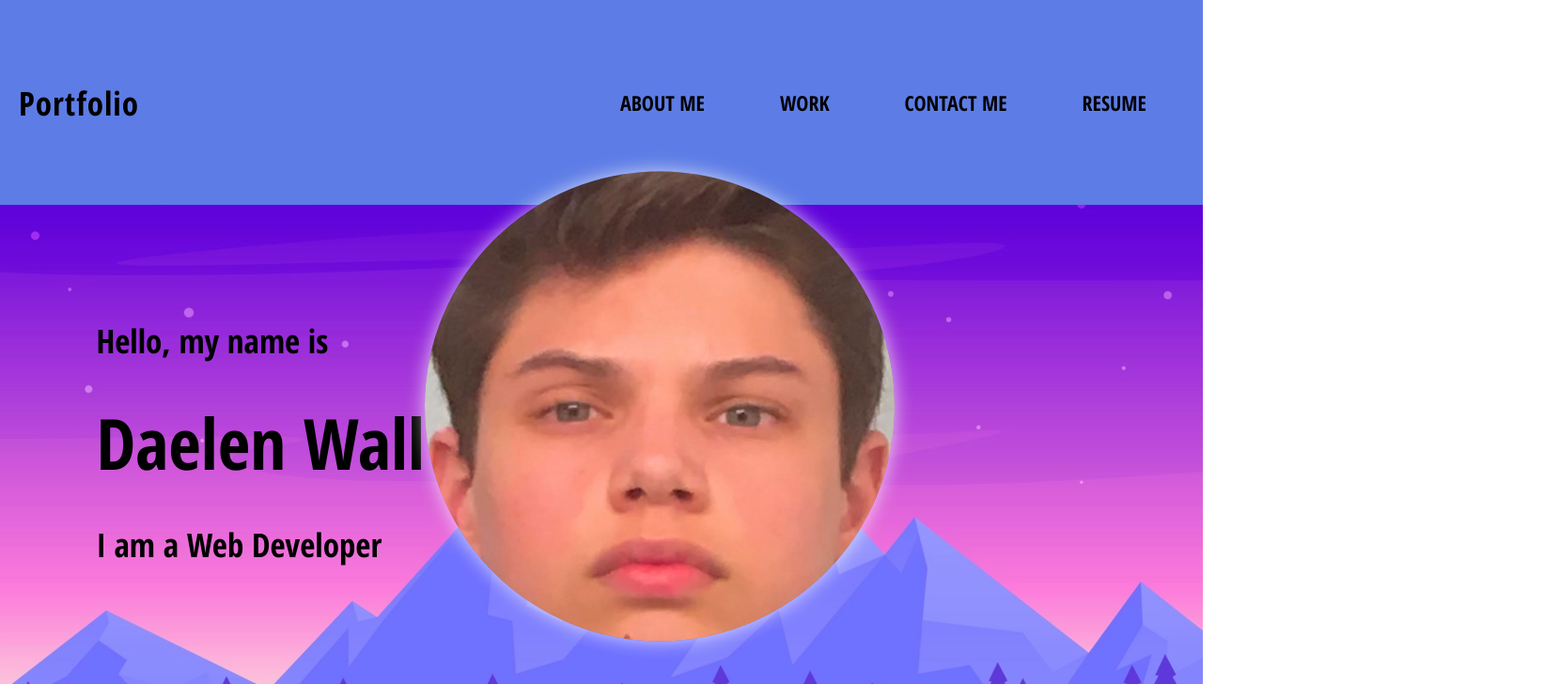
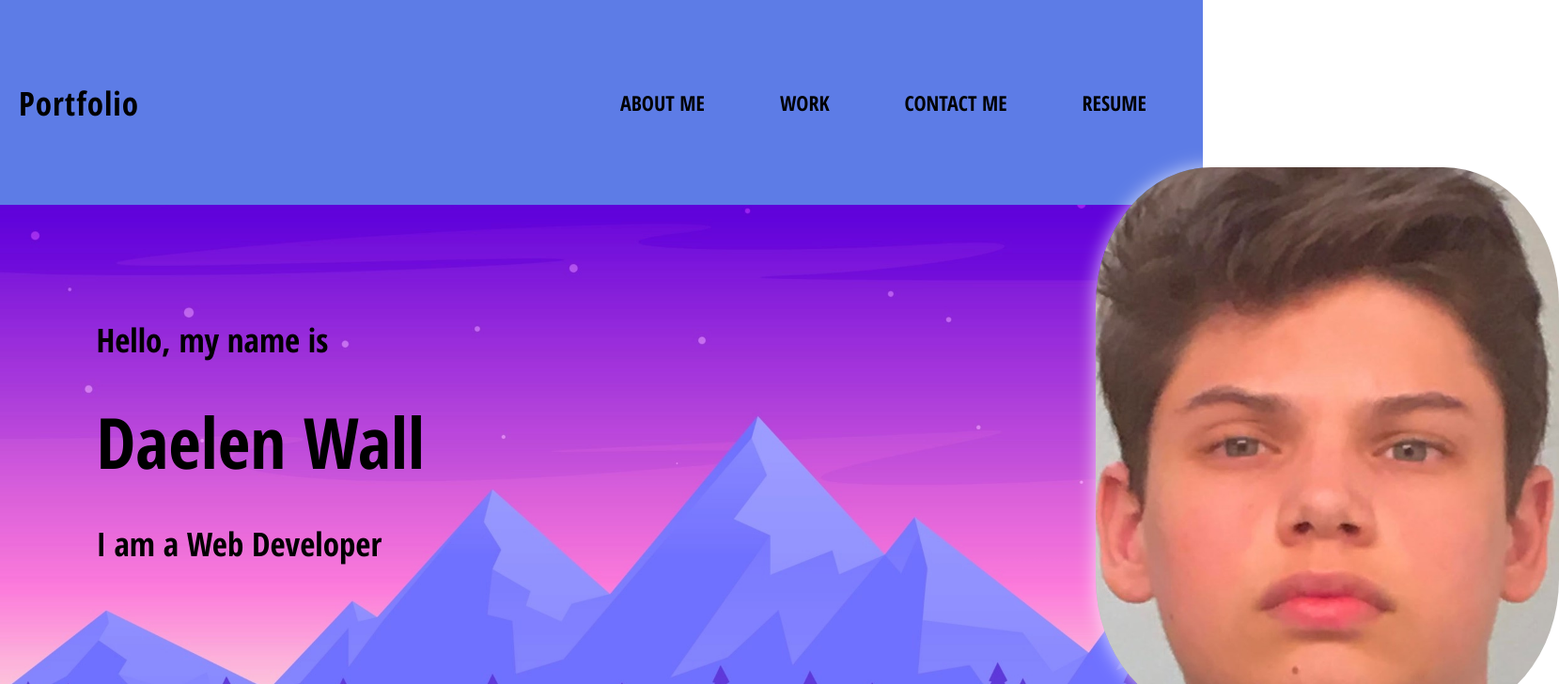
Before and after one commit to DaelenWall/React-Portfolio, a React (Create React App) app: page / in a window 1280 px wide. Shown: the top 728 px of the page at 94% size, 1659 px wide, since content can reach past the window. Built offline with nearby package versions, Linux system fonts and the light colour scheme.

Commit message:
header image adjustments

```diff
--- a/src/components/Header.js
+++ b/src/components/Header.js
@@ -1,5 +1,4 @@
 import React from 'react';
-// Here we are importing a CSS file as a dependency
 import '../styles/Header.css';
 
 function Header() {
--- a/src/styles/Header.css
+++ b/src/styles/Header.css
@@ -1,27 +1,37 @@
 @import url('https://fonts.googleapis.com/css?family=Open+Sans+Condensed:700');
-*{
+
+* {
   margin: 0;
   padding: 0;
 }
 
 .headshot {
-  height: 500px;
-  width: 500px;
+  height: 200%;
+  width: 141%;
   margin-bottom: 75px;
   background-image: url("../img/headshot.jpg");
   background-size: cover;
   background-position: center;
-  border-radius: 50%;
+  border-radius: 25% 25% 25% 25%;
   box-shadow: 0 0 20px rgba(255, 255, 255, 0.7);
+  position: absolute;
+  top: 50%;
+  transform: translateY(-50%);
+  margin-left: 650%;
 }
 
 .hero {
   display: flex;
   height: 700px;
   width: 100%;
-  margin-bottom: 25px;
   background-image: url("../img/calm.png");
   background-size: cover;
   background-position: center;
   font-family: 'Open Sans Condensed', sans-serif;
 }
+
+@media (max-width: 900px) {
+  .headshot {
+    margin-left: 200%;
+  }
+}
```
